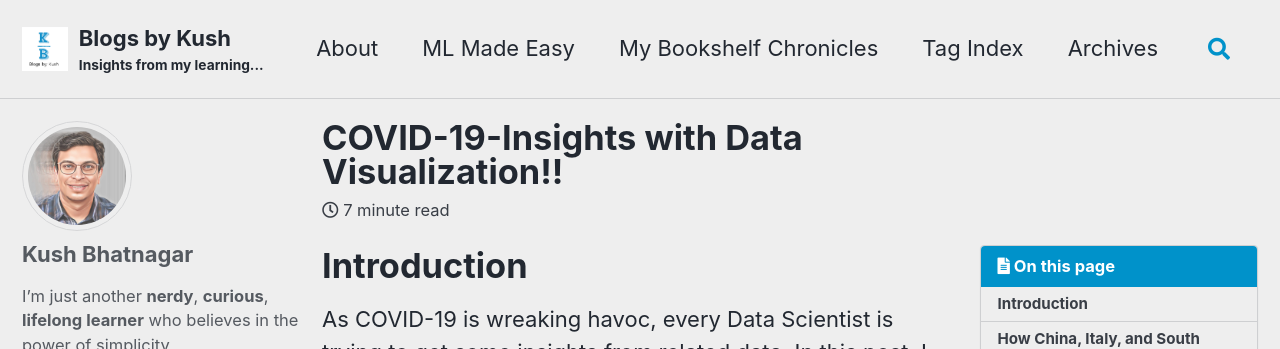
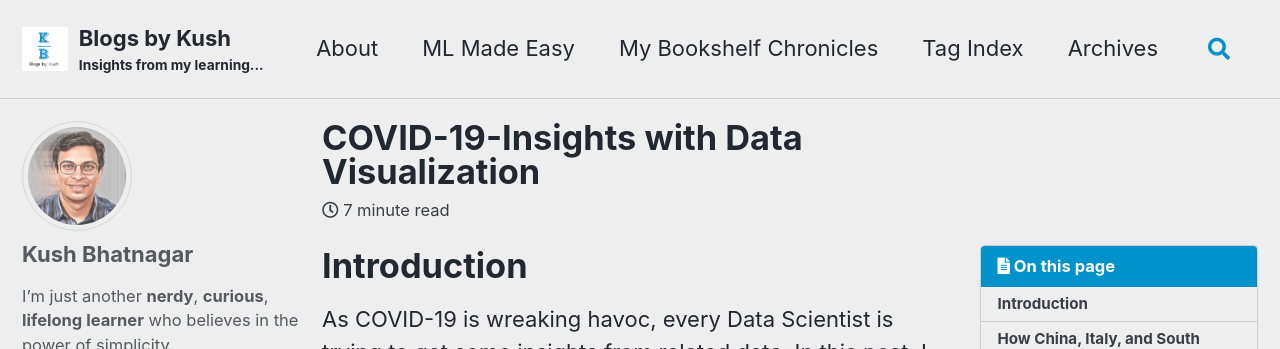
Before and after one commit to KushBhatnagar/kushbhatnagar.github.io, a Jekyll site: the page built from _posts/2020-03-30-covid19-insights-data-visualization.md, in a window 1280 px wide and 900 px high. Shown: the top 349 px of the window. Built offline with Jekyll 4.4.1, drawn with Linux system fonts in a browser that asks for light colours; cached includes are drawn as plain includes; comment, search, counter and statistics services are not loaded; some of the changed text lies outside the part shown.

```diff
--- a/_posts/2020-03-30-covid19-insights-data-visualization.md
+++ b/_posts/2020-03-30-covid19-insights-data-visualization.md
@@ -1,5 +1,5 @@
 ---
-title: COVID-19-Insights with Data Visualization!!
+title: COVID-19-Insights with Data Visualization
 layout: single
 toc: true
 tags:
```
Also changed, not shown: _posts/2023-03-19-what-is-model.md (+1 -1 lines), assets/images/WhatIsModel-Old.png (added), assets/images/WhatIsModel.png.
